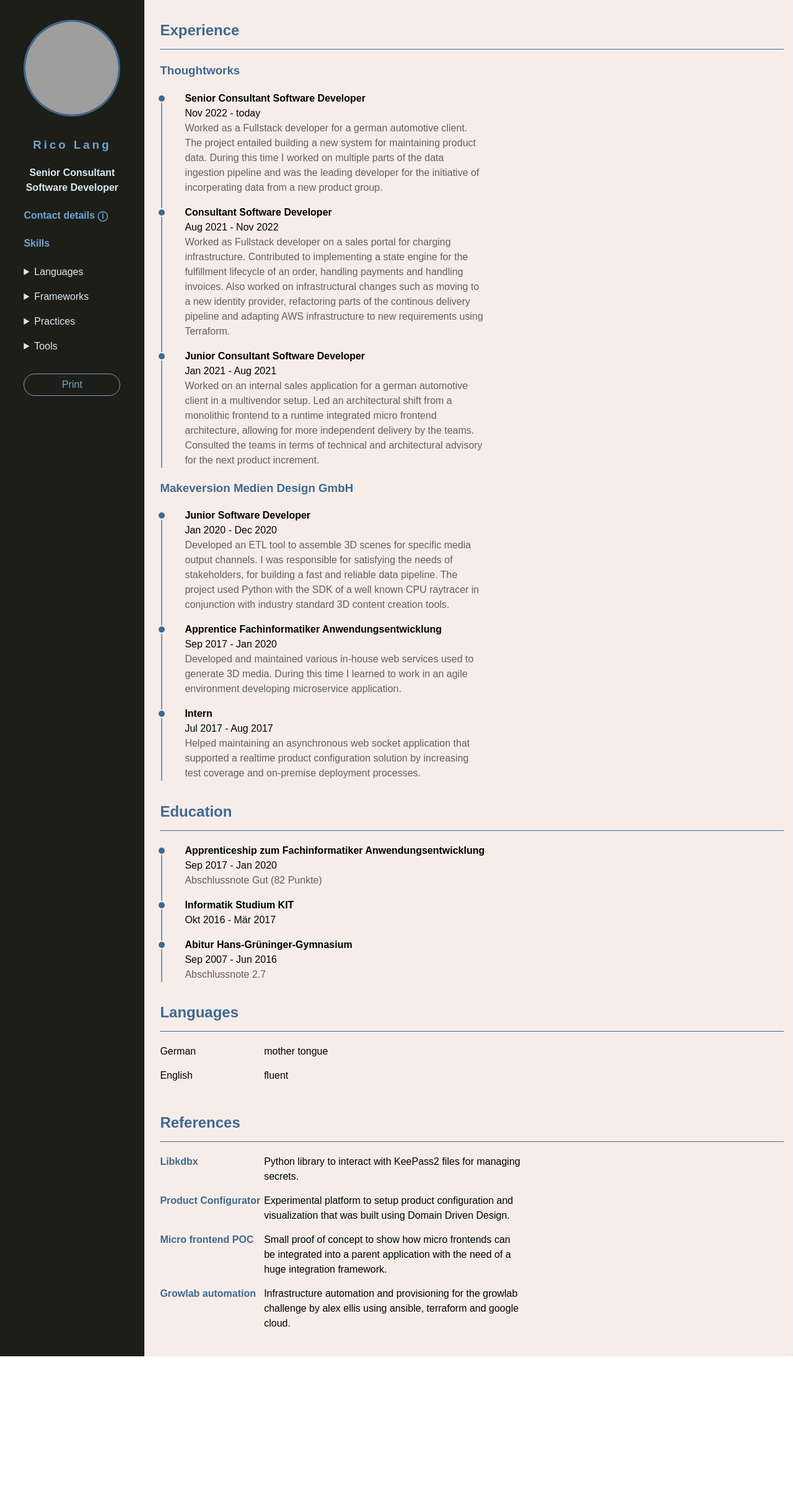
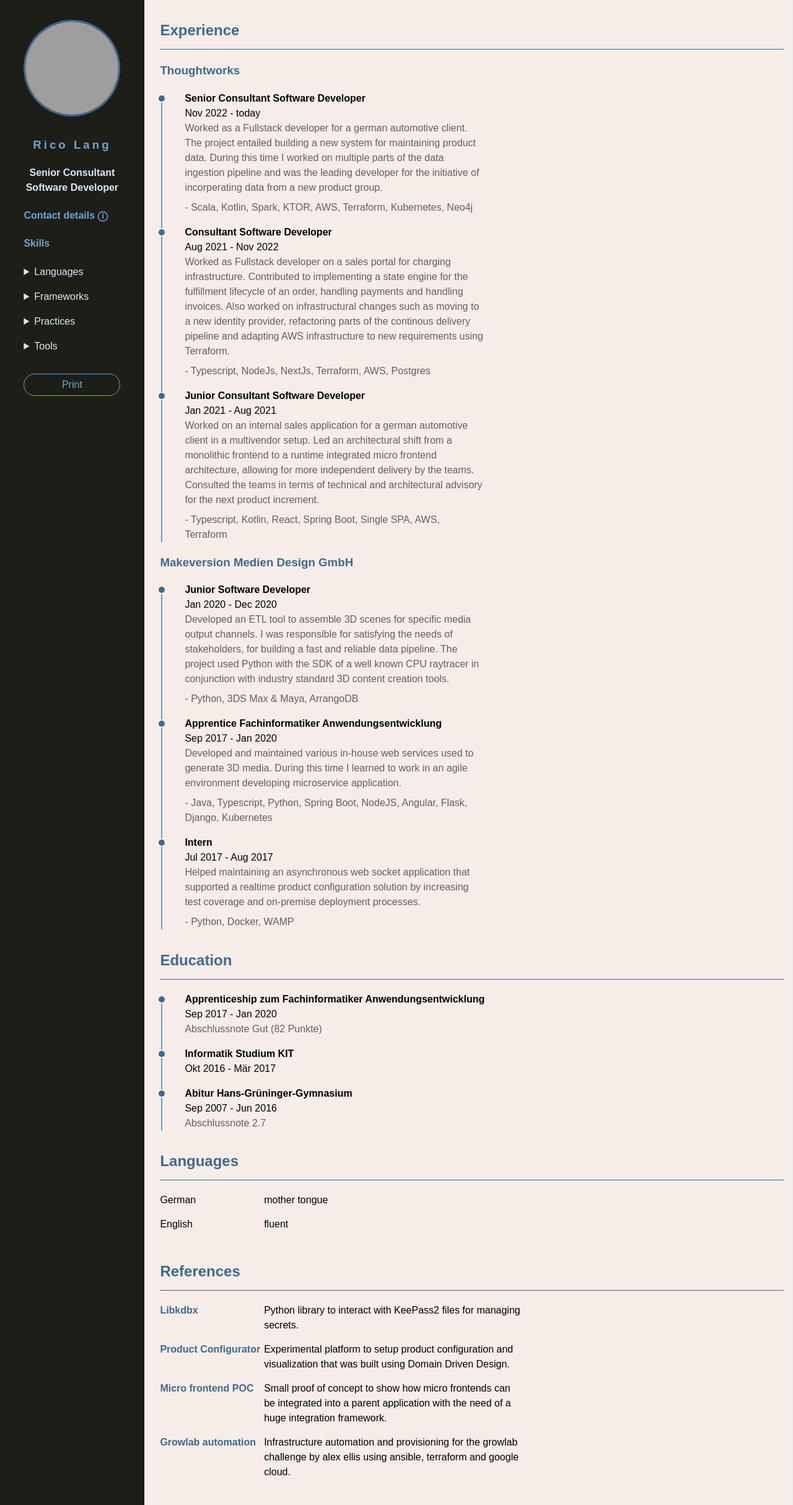
Before and after one commit to RykoL/CV, a Jekyll site: the page built from index.html, in a window 1280 px wide. Shown: the whole page at 62% size. Built offline with Jekyll 4.4.1, drawn with Linux system fonts in a browser that asks for light colours; before the commit the page ends 2189 px from its top, so only the background shows below that; grey boxes are pictures that could not be loaded.

Commit message:
Add technologies used in project

```diff
--- a/_data/career.yml
+++ b/_data/career.yml
@@ -3,17 +3,41 @@
     - title: Senior Consultant Software Developer
       from: Nov 2022
       until: today
-      description: "Worked as a Fullstack developer for a german automotive   client. The project entailed building a new system for maintaining product data. During this time I worked on multiple parts of the data ingestion pipeline and was the leading developer for the initiative of incorperating data from a new product group."
+      description: "Worked as a Fullstack developer for a german automotive client. The project entailed building a new system for maintaining product data. During this time I worked on multiple parts of the data ingestion pipeline and was the leading developer for the initiative of incorperating data from a new product group."
+      technologies:
+        - Scala
+        - Kotlin
+        - Spark
+        - KTOR
+        - AWS
+        - Terraform
+        - Kubernetes
+        - Neo4j
     - title: Consultant Software Developer
       from: Aug 2021
       until: Nov 2022
       description: "Worked as Fullstack developer on a sales portal for charging infrastructure. Contributed to implementing a state engine for the fulfillment lifecycle of
 an order, handling payments and handling invoices. Also worked on infrastructural changes such as moving to a new identity provider,
 refactoring parts of the continous delivery pipeline and adapting AWS infrastructure to new requirements using Terraform."
+      technologies:
+        - Typescript
+        - NodeJs
+        - NextJs
+        - Terraform
+        - AWS
+        - Postgres
     - title: Junior Consultant Software Developer
       from: Jan 2021
       until: Aug 2021
       description: "Worked on an internal sales application for a german automotive client in a multivendor setup. Led an architectural shift from a monolithic frontend to a runtime integrated micro frontend architecture, allowing for more independent delivery by the teams. Consulted the teams in terms of technical and architectural advisory for the next product increment."
+      technologies:
+        - Typescript
+        - Kotlin
+        - React
+        - Spring Boot
+        - Single SPA
+        - AWS
+        - Terraform
 - company: Makeversion Medien Design GmbH
   jobs:
     - title: Junior Software Developer
@@ -22,11 +46,29 @@
       description: "Developed an ETL tool to assemble 3D scenes for specific media output channels. I was responsible for satisfying the
 needs of stakeholders, for building a fast and reliable data pipeline.
 The project used Python with the SDK of a well known CPU raytracer in conjunction with industry standard 3D content creation tools."
+      technologies:
+        - Python
+        - 3DS Max & Maya
+        - ArrangoDB
     - title: Apprentice Fachinformatiker Anwendungsentwicklung
       from: Sep 2017
       until: Jan 2020
       description: "Developed and maintained various in-house web services used to generate 3D media. During this time I learned to work in an agile environment developing microservice application."
+      technologies:
+        - Java
+        - Typescript
+        - Python
+        - Spring Boot
+        - NodeJS
+        - Angular
+        - Flask
+        - Django
+        - Kubernetes
     - title: Intern
       from: Jul 2017
       until: Aug 2017
       description: "Helped maintaining an asynchronous web socket application that supported a realtime product configuration solution by increasing test coverage and on-premise deployment processes."
+      technologies:
+        - Python
+        - Docker
+        - WAMP
--- a/_includes/career.html
+++ b/_includes/career.html
@@ -10,6 +10,9 @@
                             <li class="job-title">{{job.title}}</li>
                             <li>{{job.from}} - {{job.until}}</li>
                             <li class="job-description">{{job.description}}</li>
+                            <li class="job-technologies">
+                                - {{ job.technologies | join: ", "}}
+                            </li>
                         </ul>
                     </section>
                 {% endfor %}
--- a/assets/css/style.scss
+++ b/assets/css/style.scss
@@ -165,6 +165,12 @@
     max-width: 50%;
 }
 
+.job-technologies {
+    padding-top: .5rem;
+    color: rgba(0,0,0,.6);
+    max-width: 50%;
+}
+
 .company-heading {
     color: #3E6990;
 }
```
